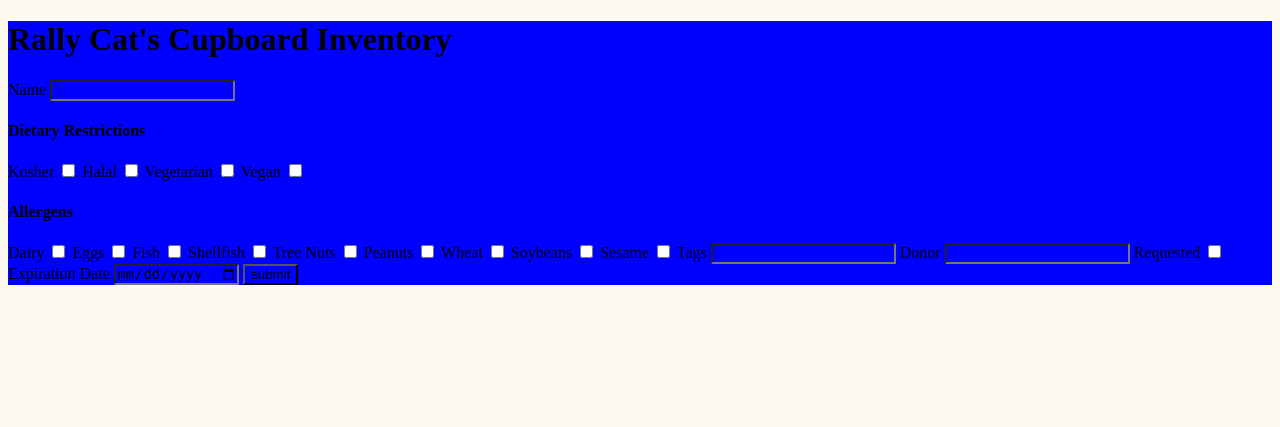
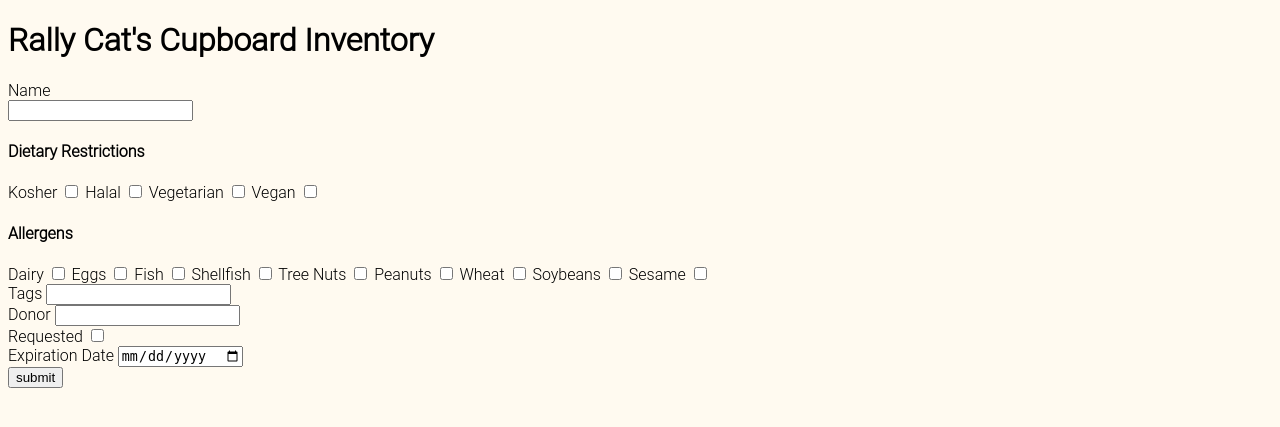
Before and after one commit to UVMHacks2025/Team-3, a Flask app: page /add in a window 1280 px wide. Shown: the top 427 px of the page. Run offline with Flask 3, Linux system fonts and the light colour scheme.

Commit message:
fixed css

```diff
--- a/instances/layout.css
+++ /dev/null
@@ -1,5 +0,0 @@
-.body{
-    background-color: blue;
-}
-
-* {background-color: blue}
--- /dev/null
+++ b/static/styles/add.css
@@ -0,0 +1,3 @@
+.Name_Label {
+
+}
--- /dev/null
+++ b/static/styles/layout.css
@@ -0,0 +1,5 @@
+html {
+    background-color: floralwhite;
+    font-family: "Roboto Light", sans-serif;
+    color: black;
+}
--- /dev/null
+++ b/static/styles/static.css
@@ -0,0 +1,3 @@
+.add_form {
+    background: blue;
+}
--- /dev/null
+++ b/static/styles/styles.css
@@ -0,0 +1,3 @@
+body {
+    background-color: blue;
+}
--- a/templates/add.html
+++ b/templates/add.html
@@ -2,11 +2,12 @@
 {% block content %}
 
 <form method="POST" action="{{ url_for('add') }}">
-  <section class="TODO">
+  <section class="add_form">
 
-    <label for="name">Name</label>
+    <label for="name" class="Name_Label">Name</label>
+    <br>
     <input type="text" name="name" id="name" required />
-
+    <br>
     <h4>Dietary Restrictions</h4>
     <label for="kosher">Kosher</label>
     <input type="checkbox" id="kosher" name="dietary_restrictions" value="kosher" />
@@ -37,19 +38,19 @@
     <label for="sesame">Sesame</label>
     <input type="checkbox" id="sesame" name="allergens" value="sesame" />
 
-
+    <br>
     <label for="tags">Tags</label>
     <input type="text" name="tags" id="tags" />
-
+    <br>
     <label for="donor">Donor</label>
     <input type="text" name="donor" id="donor" />
-
+    <br>
     <label for="requested">Requested</label>
     <input type="checkbox" name="requested" id="requested">
-
+    <br>
     <label for="expiration_date">Expiration Date</label>
     <input type="date" name="expiration_date" id="expiration_date">
-
+    <br>
     <input type="submit" value="submit">
   </section>
 </form>
--- a/templates/layout.html
+++ b/templates/layout.html
@@ -1,9 +1,10 @@
 <!DOCTYPE html>
-<html lang="en" style="background-color: floralwhite;">
+<html lang="en">
 <head>
     <meta charset="UTF-8">
     <title>Rally Cat's Cupboard</title>
-    <link rel="stylesheet" href="../instances/layout.css">
+    <link rel="stylesheet" href="{{ url_for('static',filename='styles/layout.css') }}">
+    <link rel="stylesheet" href="{{ url_for('static',filename='styles/add.css') }}">
 </head>
 <body class="body">
 <div id="main_title">
```
Also changed, not shown: instances/add.css (deleted), instances/static.css (deleted).
